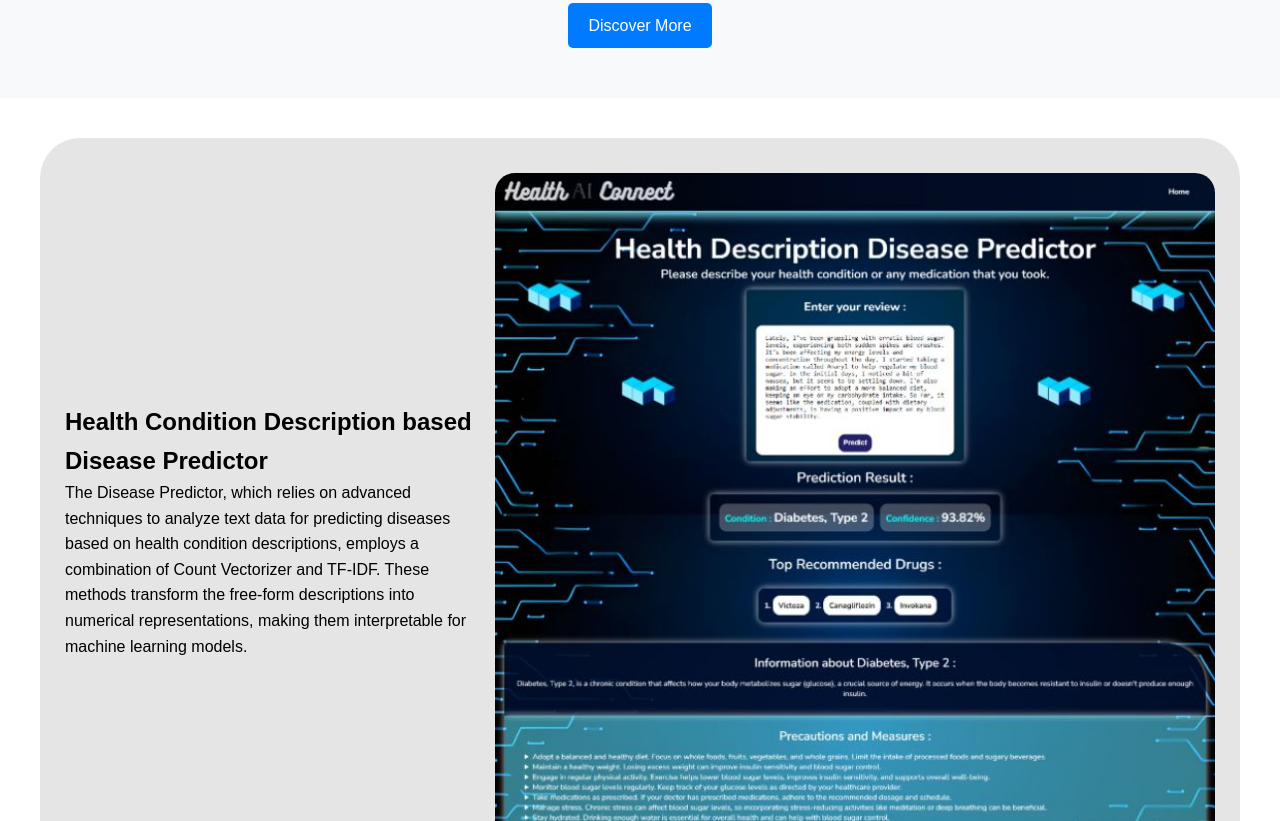
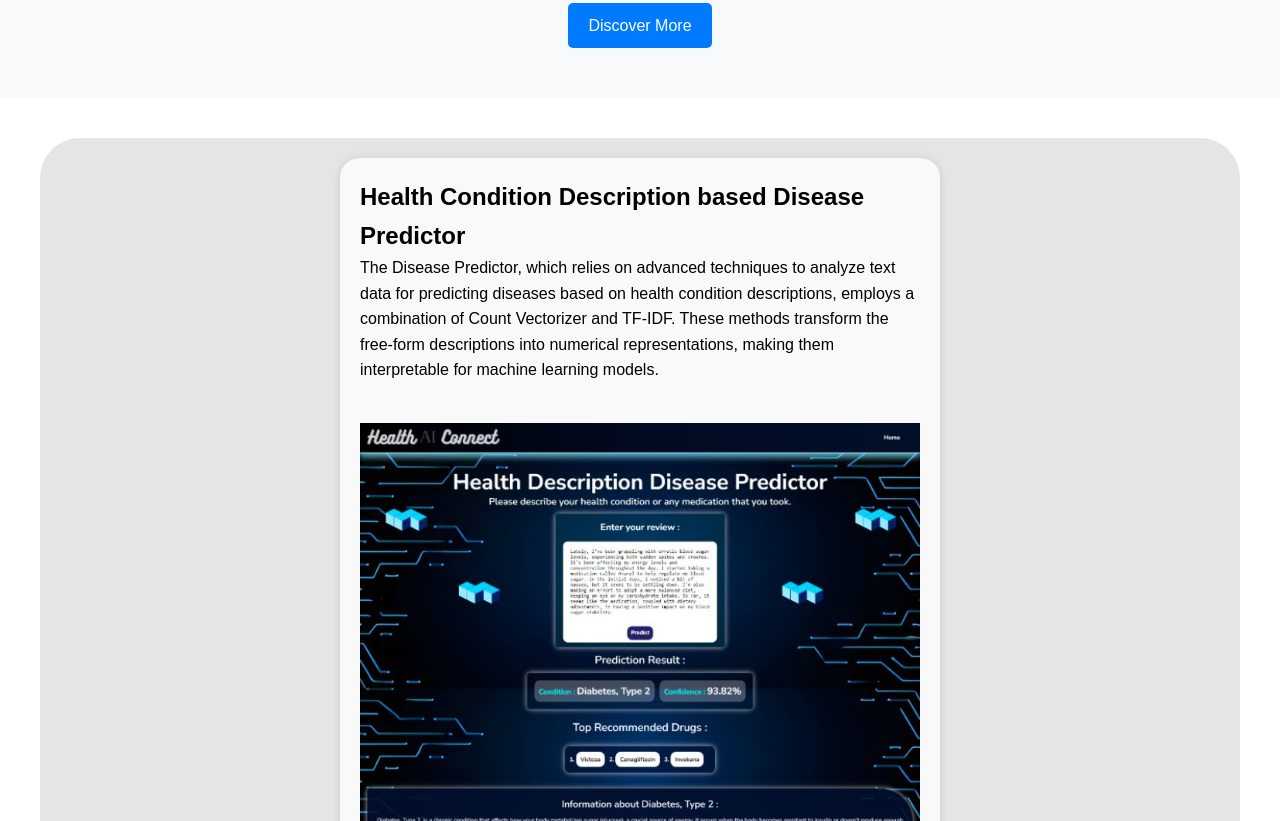
Before and after one commit to venaxin/Landing-page, a plain HTML site: page index.html in a window 1280 px wide. Shown: the part 699-1520 px from the top of the page. Drawn offline with Linux system fonts and the light colour scheme.

Commit message:
vertical cards

```diff
--- a/static/styles.css
+++ b/static/styles.css
@@ -6,7 +6,9 @@
   box-sizing: border-box;
   font-family: Nunito-sans, sans-serif;
 }
-
+img {
+  padding: 0;
+}
 body {
   font-family: "Nunito Sans", sans-serif;
   line-height: 1.6;
@@ -205,15 +207,16 @@ body {
   background: rgba(0, 0, 0, 0.1);
   padding: 20px;
   display: flex;
+  gap: 20px;
   flex-direction: column;
   justify-content: center; /* Center the content vertically */
   align-items: center; /* Center the content horizontally */
 }
 
-.carousel-slide {
+/* .carousel-slide {
   margin: 10px 0;
   display: flex;
-  align-items: center; /* Align items vertically within the slide */
+  align-items: center;
 }
 
 .flex-item {
@@ -223,11 +226,11 @@ body {
 
 .description {
   flex-basis: 100px;
-  align-items: center; /* Center the content vertically */
+  align-items: center;
 }
 
 .carousel-slide img {
-  flex-basis: 400px; /* fixed width of the image */
+  flex-basis: 400px;
   width: 500px;
   height: 100%;
   object-fit: cover;
@@ -238,7 +241,42 @@ body {
   display: flex;
   flex-wrap: wrap;
   gap: 10px;
-  max-width: 800px; /* Set a maximum width for the image container */
+  max-width: 800px; /* Set a maximum width for the image container
+}*/
+
+.carousel-slide {
+  border-radius: 20px;
+  background-color: #f9f9f9;
+  box-shadow: 0 0 10px rgba(0, 0, 0, 0.1);
+  overflow: hidden;
+  display: flex;
+  flex-direction: column;
+  max-width: 600px;
+  margin: 0 auto;
+}
+
+.carousel-slide .flex-item {
+  flex: 1;
+  padding: 20px;
+}
+
+.carousel-slide .description {
+  flex-basis: 40%; /* Adjust as needed */
+}
+
+.carousel-slide .image-container {
+  display: flex;
+  flex-wrap: wrap;
+  gap: 10px;
+  justify-content: center;
+  align-items: center;
+}
+
+.carousel-slide img {
+  width: 100%;
+  height: 400px;
+  object-fit: cover;
+  border-radius: 10px;
 }
 
 .image-container img {
```
